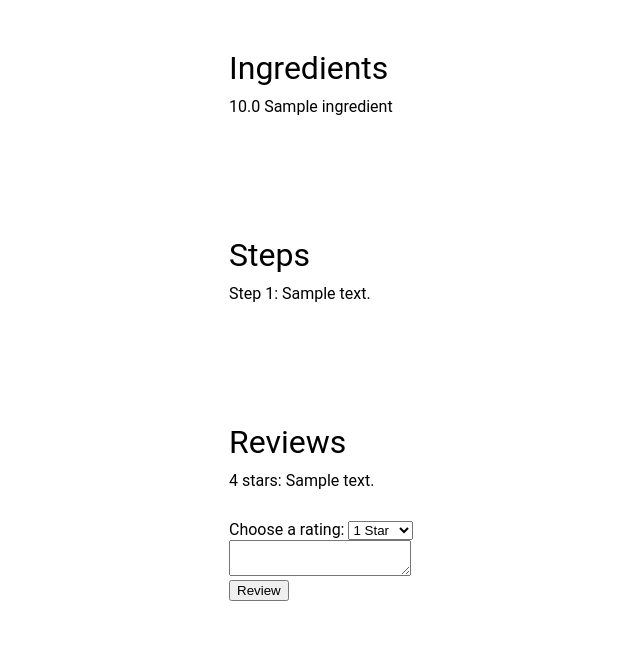
After one commit to jzoccola01/web-apps-gp, a Flask app: page /recipe/1 in a window 1280 px wide; the page is wider, and only the part inside the window is pictured. The commit adds this page. Shown: the part 544-1203 px from the top of that part, without its empty margins (35-675 px from the left). Run offline with Flask 3, Linux system fonts and the light colour scheme; tables that the repository leaves empty hold one stand-in row (values such as "Sample post").

Commit message:
Pulled from Uris finished index page (fixed controller to work with DB), implemented recipe page, and seperated controllers into their own files

```diff
--- a/cooking/__init__.py
+++ b/cooking/__init__.py
@@ -24,6 +24,8 @@ def create_app(test_config=None):
     # (we import main from here to avoid circular imports in the next lab)
     from . import main
     from . import auth
+    from . import profile
+    from . import recipe
 
     login_manager = LoginManager()
     login_manager.login_view = 'main.index'
@@ -36,4 +38,6 @@ def create_app(test_config=None):
 
     app.register_blueprint(main.bp)
     app.register_blueprint(auth.bp)
+    app.register_blueprint(profile.bp)
+    app.register_blueprint(recipe.bp)
     return app
--- a/cooking/main.py
+++ b/cooking/main.py
@@ -1,45 +1,22 @@
 import datetime
 import dateutil.tz
-
-from flask import Blueprint, render_template
-
+from sqlalchemy import func
+from flask import Blueprint, render_template, request, url_for, redirect
 
 from . import model
+from . import db
 
 bp = Blueprint("main", __name__)
 
 
-
-# For testing before recipe creation implemented
-
-class Recipe:
-    def __init__(self, title, description, servings, cook_time, photo="static/logo.png"):
-        self.title = title
-        self.description = description
-        self.servings = servings
-        self.cook_time = cook_time
-        self.photo = photo
-
-
-
 @bp.route("/")
 def index():
-    recipes = [Recipe("Chicken Parmesan", "A delicious chicken dish", 4, 60),
-               Recipe("Pasta Carbonara", "A delicious pasta dish", 2, 30),
-               Recipe("Steak", "A delicious steak", 1, 15),
-               Recipe("Fish", "A delicious fish", 1, 20),
-               Recipe("Burger", "A delicious burger", 1, 20),
-               Recipe("Pizza", "A delicious pizza", 1, 20),
-               Recipe("Chicken", "A delicious chicken", 1, 20),
-               Recipe("Pasta", "A delicious pasta", 1, 20),
-               Recipe("Salad", "A delicious salad", 1, 20),
-               Recipe("Soup", "A delicious soup", 1, 20),
-               Recipe("Sandwich", "A delicious sandwich", 1, 20)]
+
+    query = db.select(model.Recipe)
+    recipes = db.session.execute(query).scalars().all()
+
     return render_template("main/index.html", recipes=recipes)
 
-@bp.route("/profile")
-def profile():
-    return render_template("main/profile.html")
 
 @bp.route("/create")
 def create():
--- /dev/null
+++ b/cooking/recipe.py
@@ -0,0 +1,55 @@
+import datetime
+import dateutil.tz
+from sqlalchemy import func
+from flask import Blueprint, render_template, request, url_for, redirect
+
+from . import model
+from . import db
+
+bp = Blueprint("recipe", __name__)
+
+
+@bp.route("/recipe/<int:recipe_id>")
+def recipe(recipe_id):
+
+    recipe = db.get_or_404(model.Recipe, recipe_id)
+
+
+
+    query = db.select(model.QuantifiedIngredient).where(model.QuantifiedIngredient.recipe_id == recipe.id)
+    ingredients = db.session.execute(query).scalars().all()
+
+    query = db.select(model.Step).where(model.Step.recipe_id == recipe.id)
+    steps = db.session.execute(query).scalars().all()
+
+    query = db.select(model.Rating).where(model.Rating.recipe_id == recipe.id)
+    ratings = db.session.execute(query).scalars().all()
+
+
+    rating_value = db.session.query(func.avg(model.Rating.rating)).scalar()
+
+    return render_template("main/recipe.html", recipe = recipe, ingredients = ingredients, steps=steps, ratings=ratings, rating_value=rating_value)
+
+
+
+
+
+@bp.route("/new_rating", methods=["POST"])
+def new_rating():
+    comment = request.form.get("text")
+    stars = request.form.get("stars")
+    recipe_id = request.form.get("recipe_id")
+
+
+    rating = model.Rating(
+        rating=stars,
+        recipe_id=recipe_id,
+        user_id=1,
+        comment=comment
+    )
+
+
+    db.session.add(rating)
+    db.session.commit()
+
+    return redirect(url_for("recipe.recipe", recipe_id = recipe_id))
--- /dev/null
+++ b/cooking/static/recipeview.css
@@ -0,0 +1,137 @@
+@import url("base.css");
+
+
+.container_main{
+    display: flex;
+    padding-left: 20vw;
+    padding-top: 50px;
+    padding-bottom: 50px;
+    font-family: 'Roboto', sans-serif;
+}
+
+.container_sub{
+    display: flex;
+    flex-direction: column;
+    padding-left: 20vw;
+    padding-top: 50px;
+    padding-bottom: 50px;
+    font-family: 'Roboto', sans-serif;
+}
+
+.box1{
+    width: 400px;
+    min-width: 300px;
+    padding-right: 10%;
+}
+
+
+.box2{
+
+}
+
+
+
+.recipeh1{
+    color: var(--black);
+    font-size: xx-large;
+    padding-bottom: 10px;
+    padding-top: 20px;
+}
+
+.recipeh2{
+    color: var(--black);
+    font-size: x-large;
+}
+
+.description{
+    padding-top: 20px;
+    color:  var(--black);
+    padding-bottom: 40px;
+}
+
+
+.main_img{
+    max-width: 500px;
+    border-radius: 20px;
+    box-shadow: rgba(0, 0, 0, 0.15) 5px 5px 6px;
+
+}
+
+.main_img:hover{
+    box-shadow: rgba(0, 0, 0, 0.35) 0px 5px 15px;
+}
+
+.starsheader{
+    color: grey;
+    padding-top: 10px;
+}
+
+.starsvalue{
+    color: var(--primary);
+}
+
+.metadata{
+
+}
+
+
+.vl {
+    border-left: 2px solid black;
+    padding-top: 20px;
+    padding-bottom: 20px;
+    padding-left: 20px;
+    height: 200px;
+    left: 50%;
+    margin-left: -3px;
+  }
+
+
+
+
+
+
+
+
+
+
+
+
+/* STARS FOR REVIEWS */
+
+
+
+.rate {
+    float: left;
+    height: 30px;
+    padding: 0 10px;
+}
+.rate:not(:checked) > input {
+    position:absolute;
+    top:-9999px;
+}
+.rate:not(:checked) > label {
+    float:right;
+    width:1em;
+    overflow:hidden;
+    white-space:nowrap;
+    cursor:pointer;
+    font-size:30px;
+    color:#ccc;
+}
+.rate:not(:checked) > label:before {
+    content: '★ ';
+}
+.rate > input:checked ~ label {
+    color: #ffc700;
+}
+.rate:not(:checked) > label:hover,
+.rate:not(:checked) > label:hover ~ label {
+    color: #deb217;
+}
+.rate > input:checked + label:hover,
+.rate > input:checked + label:hover ~ label,
+.rate > input:checked ~ label:hover,
+.rate > input:checked ~ label:hover ~ label,
+.rate > label:hover ~ input:checked ~ label {
+    color: #c59b08;
+}
--- a/cooking/templates/base.html
+++ b/cooking/templates/base.html
@@ -29,7 +29,7 @@
                 <div id="user-dropdown" class="dropdown-content">
                     <!-- Display Login if logged out and vice versa -->
                     {% if current_user.is_authenticated: %}
-                        <a href="{{ url_for('main.profile') }}">My Profile</a>
+                        <a href="{{ url_for('profile.profile') }}">My Profile</a>
                         <a href="{{ url_for('auth.logout') }}">Log Out</a>
                     {% else %}
                         <a onclick="loginOverlayOn()">Log In</a>
--- /dev/null
+++ b/cooking/templates/ingredients_template.html
@@ -0,0 +1,5 @@
+<div class="ingredients">
+    {% for ingredient in ingredients %}
+            <div class="text">{{ ingredient.quantity }} {{ ingredient.ingredient.name }}</div>
+    {% endfor %}
+</div>
--- a/cooking/templates/main/recipe.html
+++ b/cooking/templates/main/recipe.html
@@ -1,7 +1,143 @@
 {% extends 'base.html' %}
 
 {% block content %}
-    <section>
+    <link rel="stylesheet" href="../static/recipeview.css">
+
+
+    <section class="container_main">
+        <div class="box1">
+            <div>
+                <span  class = "recipeh1">{{recipe.title}}</span>
+                <a href="" style="padding-left: 20px;" style="font-size: small;">Category</a>
+                <a href="" style="padding-left: 20px;" style="font-size: small;">Save</a>
+            </div>
+            <div style="padding-top: 10px;">
+                by: <a href="">{{recipe.user.username}}</a>
+            </div>
+            <div class="starsheader">
+                <span>Rating: </span>
+                <span class="starsvalue">{{rating_value}}</span>
+                <a href="#reviews">(reviews)</a>
+            </div>
+
+            <div class="description">
+                {{recipe.description}}
+            </div>
+
+            <div class="metadata">
+                <span style="padding-right: 20px;">
+                    Cook Time: {{recipe.cook_time}} mins
+                </span>
+                <span class="vl">
+                    Servings: {{recipe.servings}}
+                </span>
+            </div>
+        </div>
+
+        <div class="box2">
+            <img class="main_img" src="static/placeholder-photo.jpeg" alt="User uploaded image of recipe">
+        </div>
+    </section>
+
+
+    <section class="container_sub">
+        <div class = "recipeh1" style="width: 100%;">
+            Ingredients
+        </div>
+
+        <div>
+            {% include 'ingredients_template.html' %}
+        </div>
+
 
     </section>
+
+    <section class="container_sub">
+        <div class = "recipeh1">
+            Steps
+        </div>
+        <div>
+            {% include 'steps_template.html' %}
+        </div>
+
+    </section>
+
+
+    <section class="container_sub">
+        <div class = "recipeh1">
+            Reviews
+        </div>
+
+        <div>
+            {% include 'ratings_template.html' %}
+        </div>
+
+
+
+        <div>
+            <form action="{{ url_for('recipe.new_rating') }}" method="post" style="padding-top: 20px;">
+                <label for="stars">Choose a rating:</label>
+                <select name="stars">
+                    <option value="1">1 Star</option>
+                    <option value="2">2 Stars</option>
+                    <option value="3">3 Stars</option>
+                    <option value="4">4 Stars</option>
+                    <option value="5">5 Stars</option>
+                </select>
+                <!-- <div class="rate">
+                    <input type="radio" id="star5" name="rate" value="5" />
+                    <label for="star5" title="text">5 stars</label>
+                    <input type="radio" id="star4" name="rate" value="4" />
+                    <label for="star4" title="text">4 stars</label>
+                    <input type="radio" id="star3" name="rate" value="3" />
+                    <label for="star3" title="text">3 stars</label>
+                    <input type="radio" id="star2" name="rate" value="2" />
+                    <label for="star2" title="text">2 stars</label>
+                    <input type="radio" id="star1" name="rate" value="1" />
+                    <label for="star1" title="text">1 star</label>
+                </div> -->
+
+
+                <div>
+                    <textarea name="text"></textarea>
+                </div>
+                <div>
+                    <input type="hidden" name="recipe_id" value="{{ recipe.id }}">
+                    <input type="submit" value="Review"/>
+                </div>
+            </form>
+        </div>
+
+
+    </section>
+
+
+
+
+    <!--
+    STILL NEEDED:
+        upload photo button
+
+        bookmarks hidden for logged out users
+        review hidden for logged out users
+        review hidden for users who already reviewed
+
+
+    THEN STYLING
+
+
+
+    EVENTUALLY:
+        slideshow:
+        https://www.w3schools.com/howto/howto_js_slideshow_gallery.asp
+
+    -->
+
+
+
+
+
+
+    <section class=""></section>
+
 {% endblock %}
--- /dev/null
+++ b/cooking/templates/ratings_template.html
@@ -0,0 +1,5 @@
+<div class="ratings">
+    {% for rating in ratings %}
+            <div style="padding-bottom: 10px;">{{rating.rating}} stars: {{ rating.comment }}</div>
+    {% endfor %}
+</div>
--- a/cooking/templates/recipe_preview.html
+++ b/cooking/templates/recipe_preview.html
@@ -7,7 +7,9 @@
         </div>
         <div id="recipe-content">
             <div id="recipe-title">
-                {{ recipe.title }}
+                <a href="{{ url_for('recipe.recipe', recipe_id=recipe.id) }}">
+                    {{ recipe.title }}
+                </a>
             </div>
             <div id="recipe-description">
                 {{ recipe.description }}
--- /dev/null
+++ b/cooking/templates/steps_template.html
@@ -0,0 +1,5 @@
+<div class="steps">
+    {% for step in steps %}
+            <div class="text">Step {{ step.seq_number }}: {{ step.description }}</div>
+    {% endfor %}
+</div>
```
Also changed, not shown: cooking/profile.py (added, +15 -0 lines).
